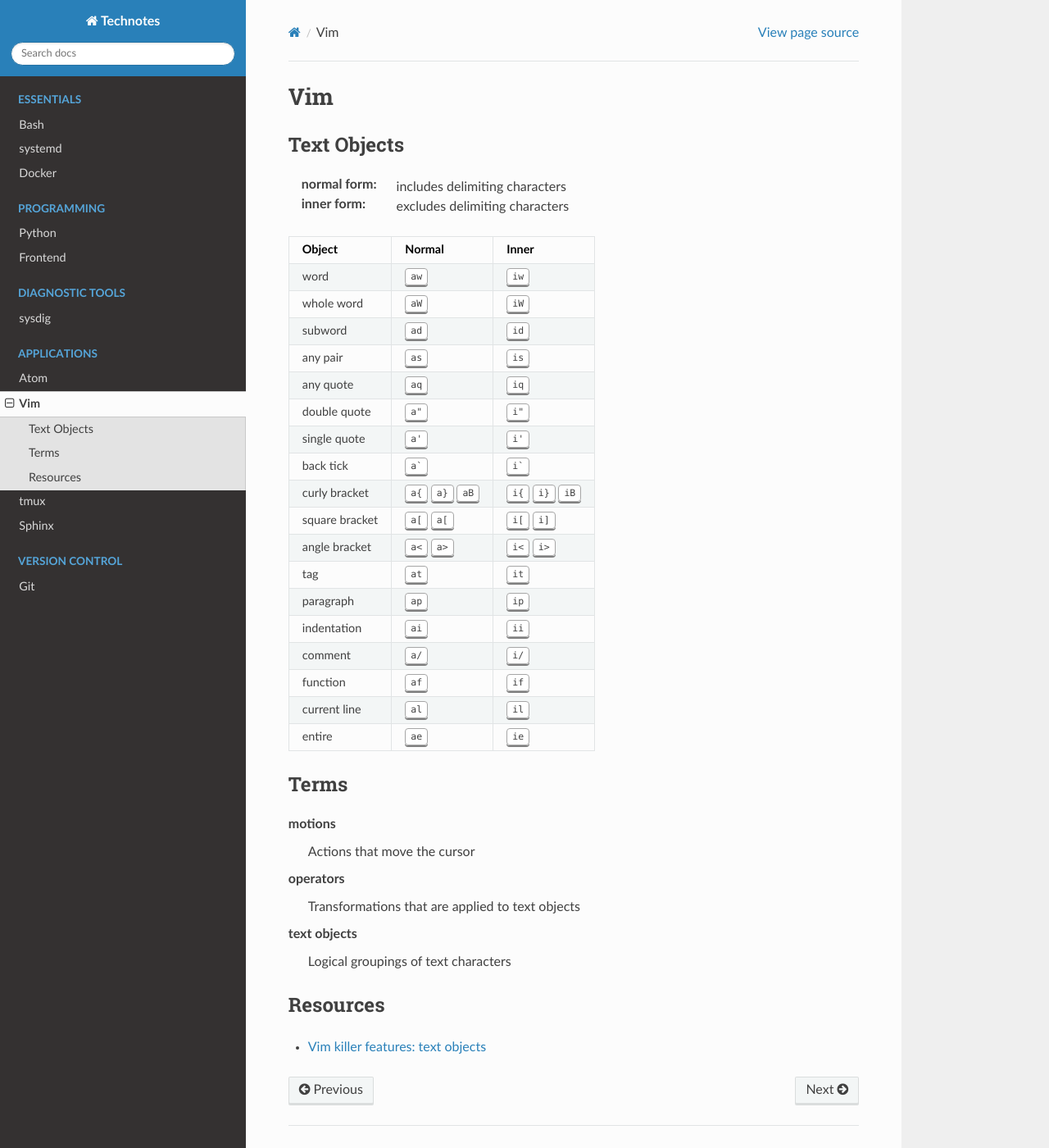
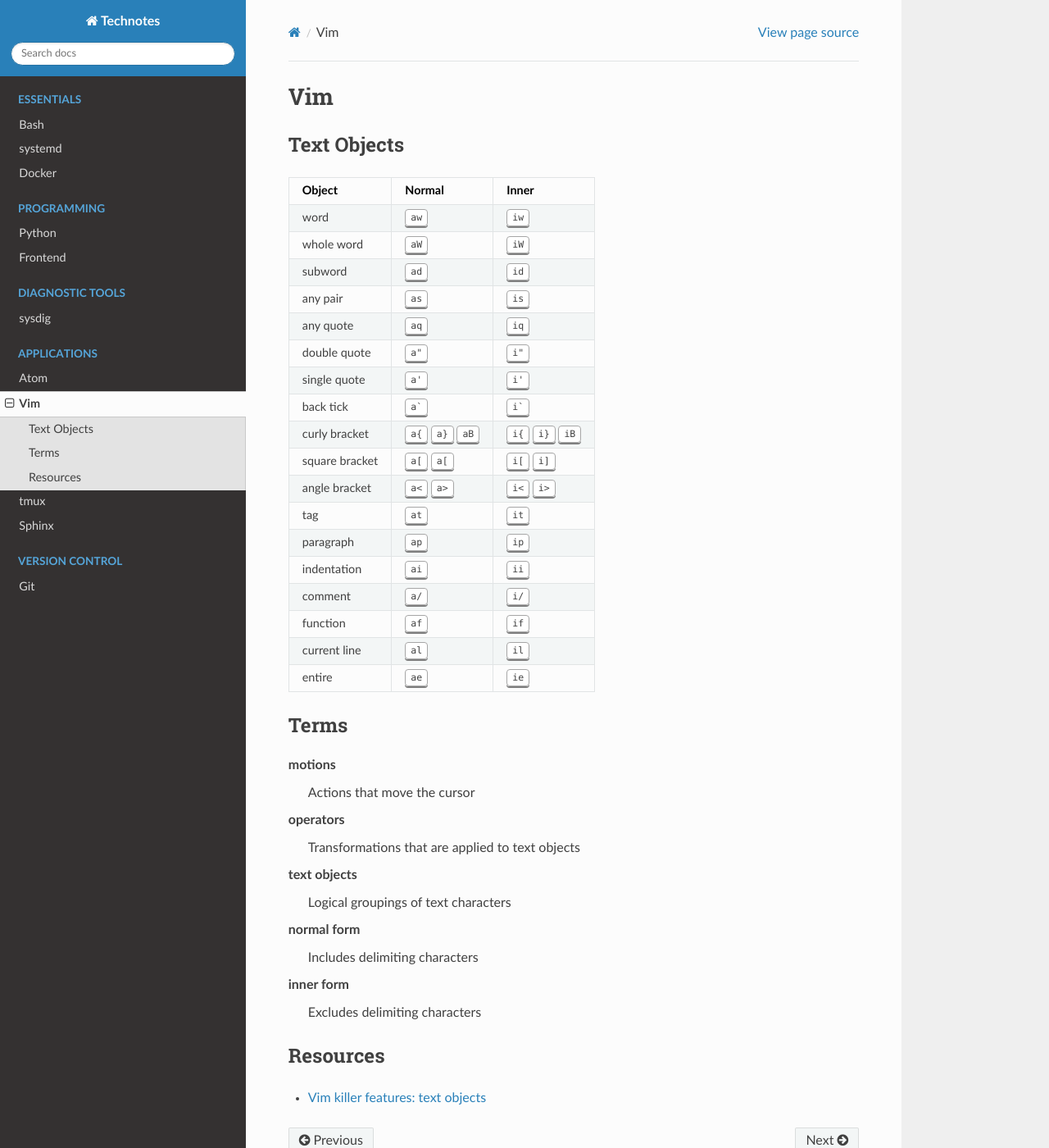
Before and after one commit to heterotopian/technotes, a Sphinx documentation site: the page built from source/vim.rst, in a window 1280 px wide and 1400 px high. Shown: the whole window at 82% size. Built offline with Sphinx 7.4.7 and the Read the Docs theme 2.0.0, drawn with Linux system fonts in a browser that asks for light colours; some of the changed lines change nothing that is shown.

Commit message:
Minor changes

```diff
--- a/source/vim.rst
+++ b/source/vim.rst
@@ -6,9 +6,6 @@
 
 Text Objects
 ============
-
-:normal form: includes delimiting characters
-:inner form: excludes delimiting characters
 
 .. list-table::
     :header-rows: 1
@@ -110,6 +107,12 @@
 text objects
     Logical groupings of text characters
 
+normal form
+    Includes delimiting characters
+
+inner form
+    Excludes delimiting characters
+
 
 Resources
 =========
```
